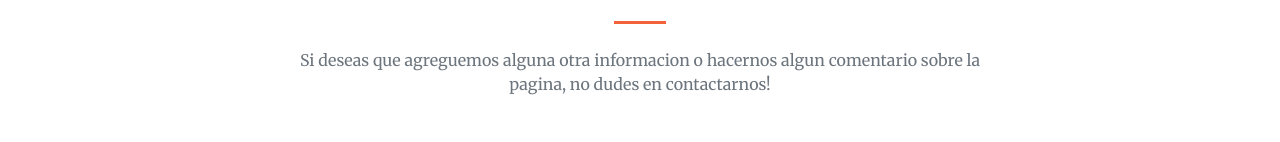
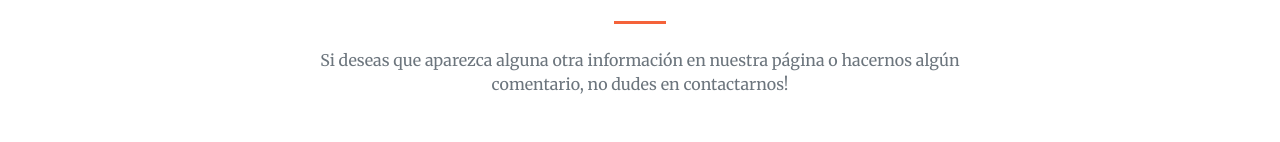
Before and after one commit to AgustinGancharov/sigem, a website with bundled scripts: page index.html in a window 1280 px wide. Shown: the part 2852-2994 px from the top of the page. Built offline with nearby package versions, Linux system fonts and the light colour scheme.

Commit message:
Correcciones
4-3-2019

```diff
--- a/index.html
+++ b/index.html
@@ -222,7 +222,7 @@
         <div class="col-lg-8 text-center">
           <h2 class="mt-0">Por comentarios o sugerencias:</h2>
           <hr class="divider my-4">
-          <p class="text-muted mb-5">Si deseas que agreguemos alguna otra informacion o hacernos algun comentario sobre la pagina, no dudes en contactarnos! </p>
+          <p class="text-muted mb-5">Si deseas que aparezca alguna otra información en nuestra página o hacernos algún comentario, no dudes en contactarnos! </p>
         </div>
       </div>
       <div class="row">
```
